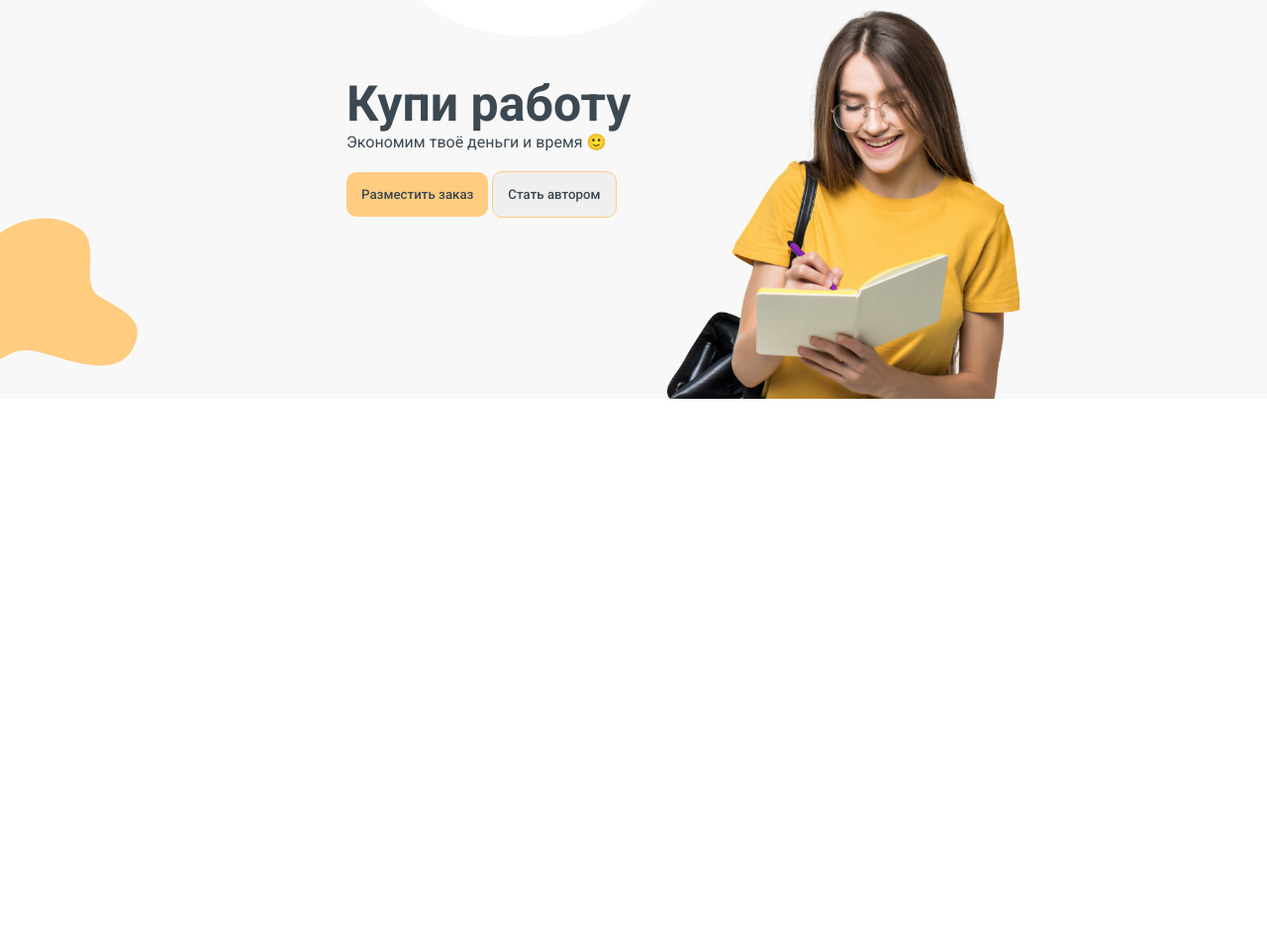
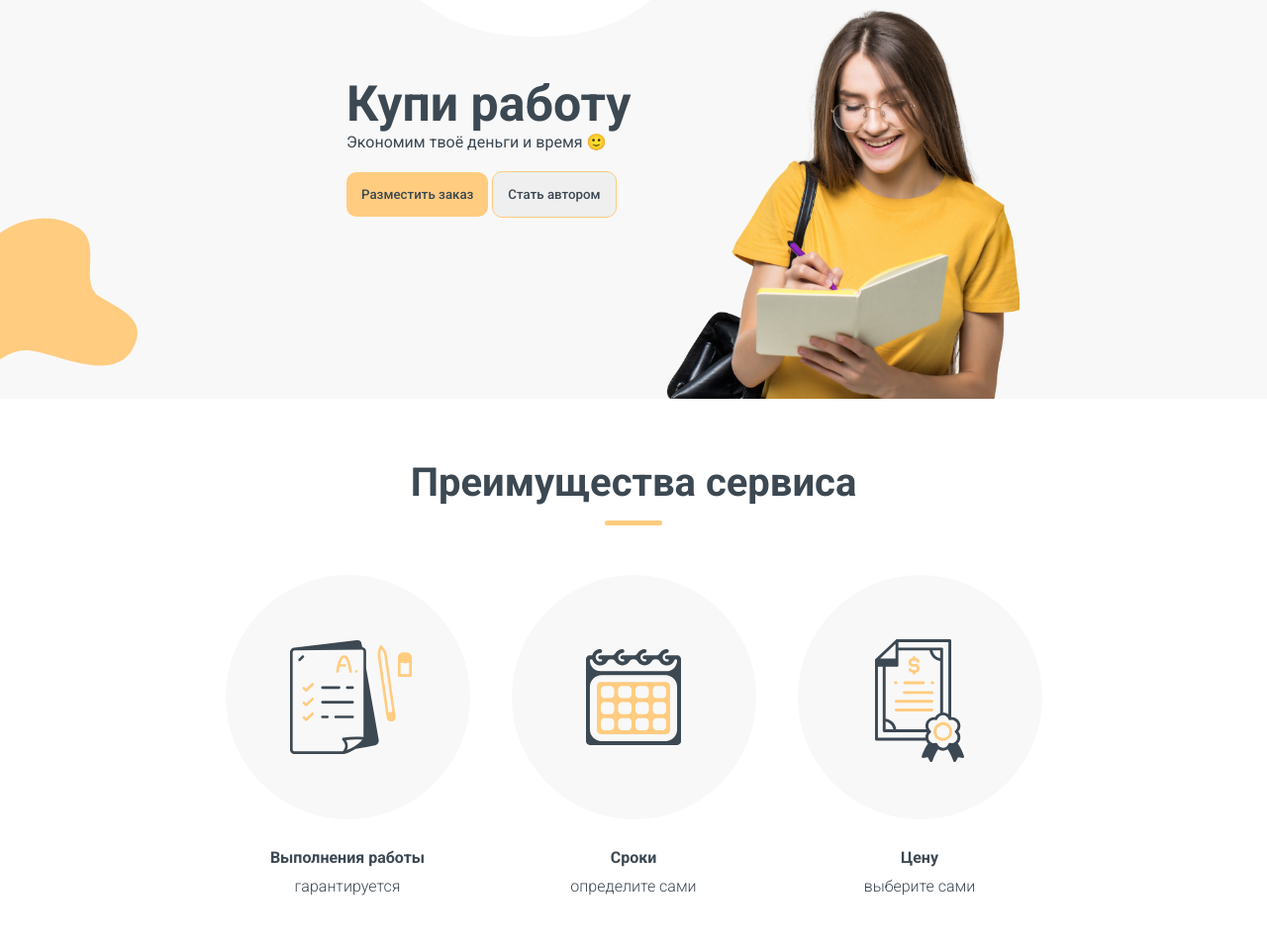
Before and after one commit to SaD-Pr0gEr/freelance_exchange_frontend, a plain HTML site: page index.html in a window 1280 px wide. Shown: the part 197-1153 px from the top of the page at 99% size. Before the commit the page ends 800 px from the top, so only its background shows below. Drawn offline with Linux system fonts and the light colour scheme.

Commit message:
added benefits

```diff
--- /dev/null
+++ b/css/benefits.css
@@ -0,0 +1,25 @@
+.benefits-title {
+    padding: 15px;
+    font-size: 40px;
+}
+
+.benefits-title + hr {
+    margin-bottom: 50px;
+}
+
+.benefits {
+    padding: 30px;
+}
+
+.benefits-items {
+    display: flex;
+    justify-content: center;
+}
+
+.benefit-img {
+    margin-bottom: 20px;
+}
+
+.benefit-item {
+    width: 25%;
+}
--- a/css/style.css
+++ b/css/style.css
@@ -1,5 +1,6 @@
 @import "header.css";
 @import "navbar.css";
+@import "benefits.css";
 
 * {
     font-family: Roboto, sans-serif;
@@ -23,3 +24,37 @@
 .bg-orange {
     background-color: #FFCC80;
 }
+
+.container {
+    margin-left: 16px;
+    margin-right: 16px;
+    padding: 16px;
+}
+
+.text-bold {
+    font-weight: bold;
+}
+
+.dark {
+    color: #3C4852;
+}
+
+.center {
+    margin: 0 auto;
+}
+
+.text-center {
+    text-align: center;
+}
+
+.line {
+    border: 0;
+    background-color: #FFCC80;
+    height: 5px;
+    width: 5%;
+    border-radius: 2px;
+}
+
+.padd-5 {
+    padding: 5px;
+}
--- a/index.html
+++ b/index.html
@@ -13,7 +13,7 @@
     <title>Main Page</title>
 </head>
 <body>
-    <div class="header">
+    <header class="header">
         <img class="fg fg-1" src="svg/UI/fragment-1.svg" alt="fragment">
         <div>
             <img class="fg fg-2" src="svg/UI/fragment-2.svg" alt="fragment">
@@ -42,6 +42,36 @@
                 <img src="img/header-people.png" alt="people">
             </div>
         </div>
-    </div>
+    </header>
+
+    <section class="benefits">
+        <div class="container text-center">
+            <h2 class="benefits-title text-bold dark">Преимущества сервиса</h2>
+            <hr class="line center">
+            <div class="benefits-items">
+                <div class="benefit-item">
+                    <div class="benefit-img">
+                        <img src="svg/UI/benefit-1.svg" alt="" class="benefit-icon">
+                    </div>
+                    <p class="benefit-title-1 text-bold dark padd-5">Выполнения работы</p>
+                    <p class="benefit-title-2 dark padd-5">гарантируется</p>
+                </div>
+                <div class="benefit-item">
+                    <div class="benefit-img">
+                        <img src="svg/UI/benefit-2.svg" alt="" class="benefit-icon">
+                    </div>
+                    <p class="benefit-title-1 text-bold dark padd-5">Сроки</p>
+                    <p class="benefit-title-2 dark padd-5">определите сами</p>
+                </div>
+                <div class="benefit-item">
+                    <div class="benefit-img">
+                        <img src="svg/UI/benefit-3.svg" alt="" class="benefit-icon">
+                    </div>
+                    <p class="benefit-title-1 text-bold dark padd-5">Цену</p>
+                    <p class="benefit-title-2 dark padd-5">выберите сами</p>
+                </div>
+            </div>
+        </div>
+    </section>
 </body>
 </html>
```
Also changed, not shown: svg/UI/benefit-1.svg (added), svg/UI/benefit-2.svg (added), svg/UI/benefit-3.svg (added).
